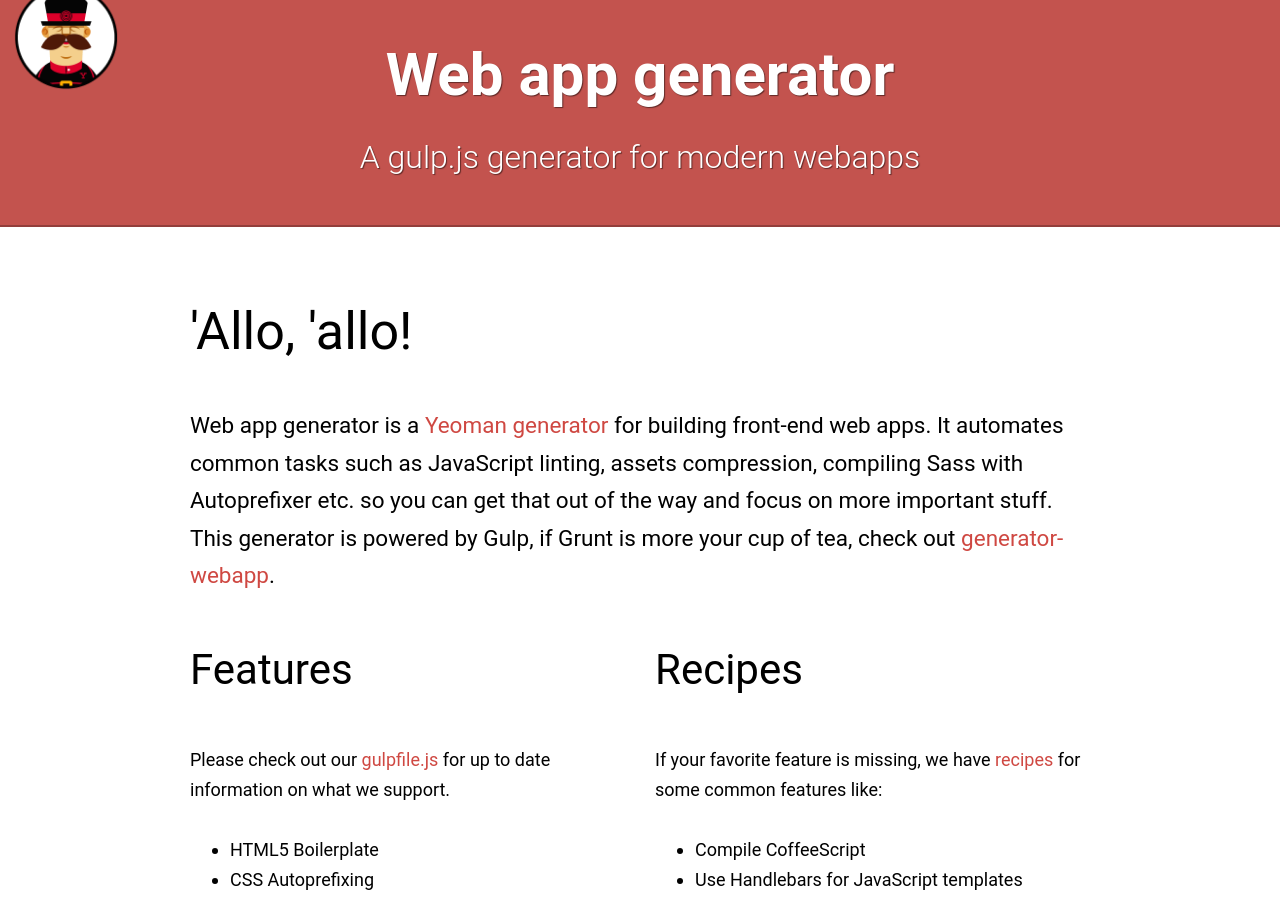
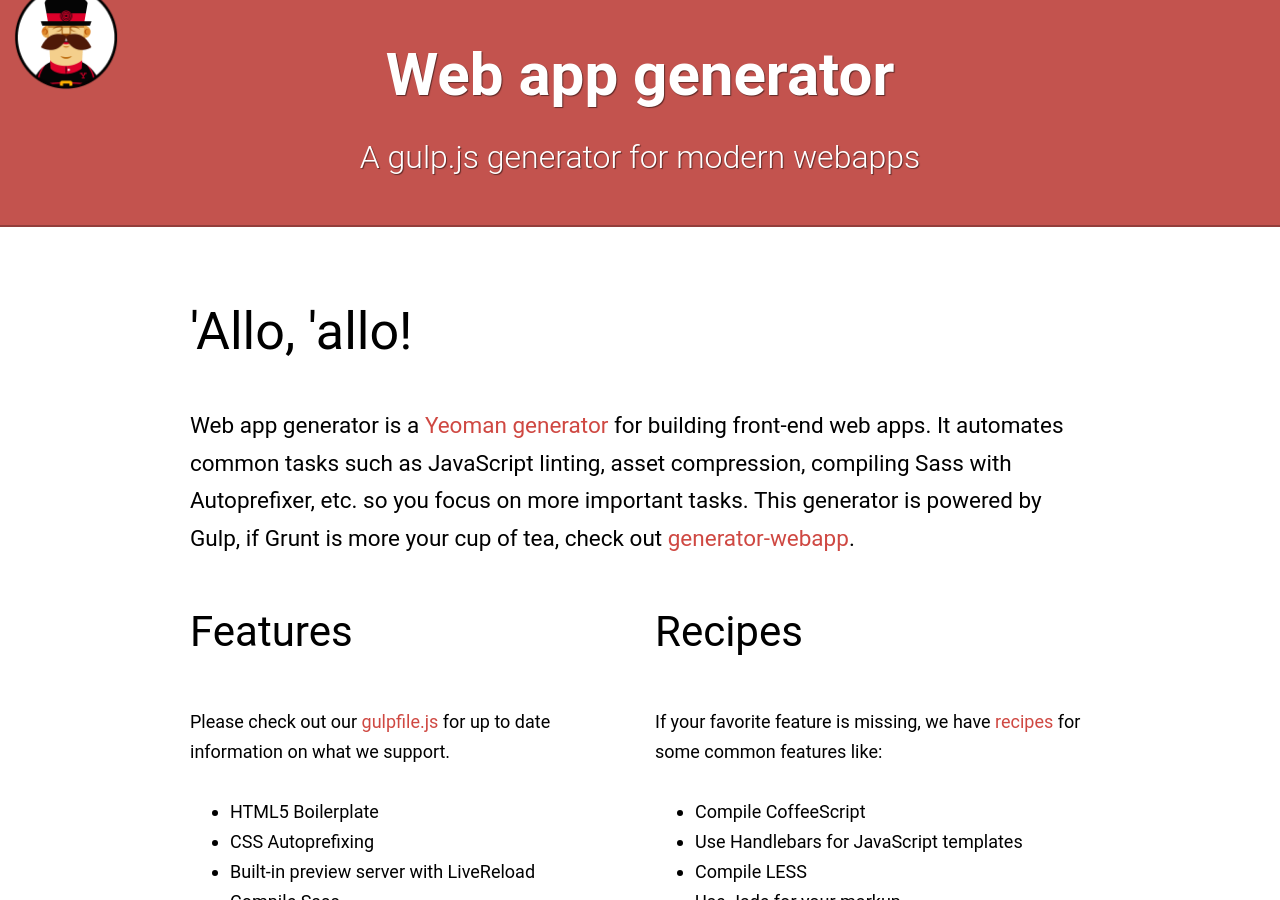
Before and after one commit to yeoman/generator-webapp, a Jekyll site: the page built from index.html, in a window 1280 px wide and 900 px high. Built offline with Jekyll 4.4.1, drawn with Linux system fonts in a browser that asks for light colours.

Commit message:
Grammar fixes

```diff
--- a/_includes/intro.html
+++ b/_includes/intro.html
@@ -1,6 +1,6 @@
 <div class="intro">
   <div class="container">
     <h2>'Allo, 'allo!</h2>
-    <p>Web app generator is a <a href="http://yeoman.io/">Yeoman generator</a> for building front-end web apps. It automates common tasks such as JavaScript linting, assets compression, compiling Sass with Autoprefixer etc. so you can get that out of the way and focus on more important stuff. This generator is powered by Gulp, if Grunt is more your cup of tea, check out <a href="https://github.com/yeoman/generator-webapp">generator-webapp</a>.</p>
+    <p>Web app generator is a <a href="http://yeoman.io/">Yeoman generator</a> for building front-end web apps. It automates common tasks such as JavaScript linting, asset compression, compiling Sass with Autoprefixer, etc. so you focus on more important tasks. This generator is powered by Gulp, if Grunt is more your cup of tea, check out <a href="https://github.com/yeoman/generator-webapp">generator-webapp</a>.</p>
   </div>
 </div>
```
